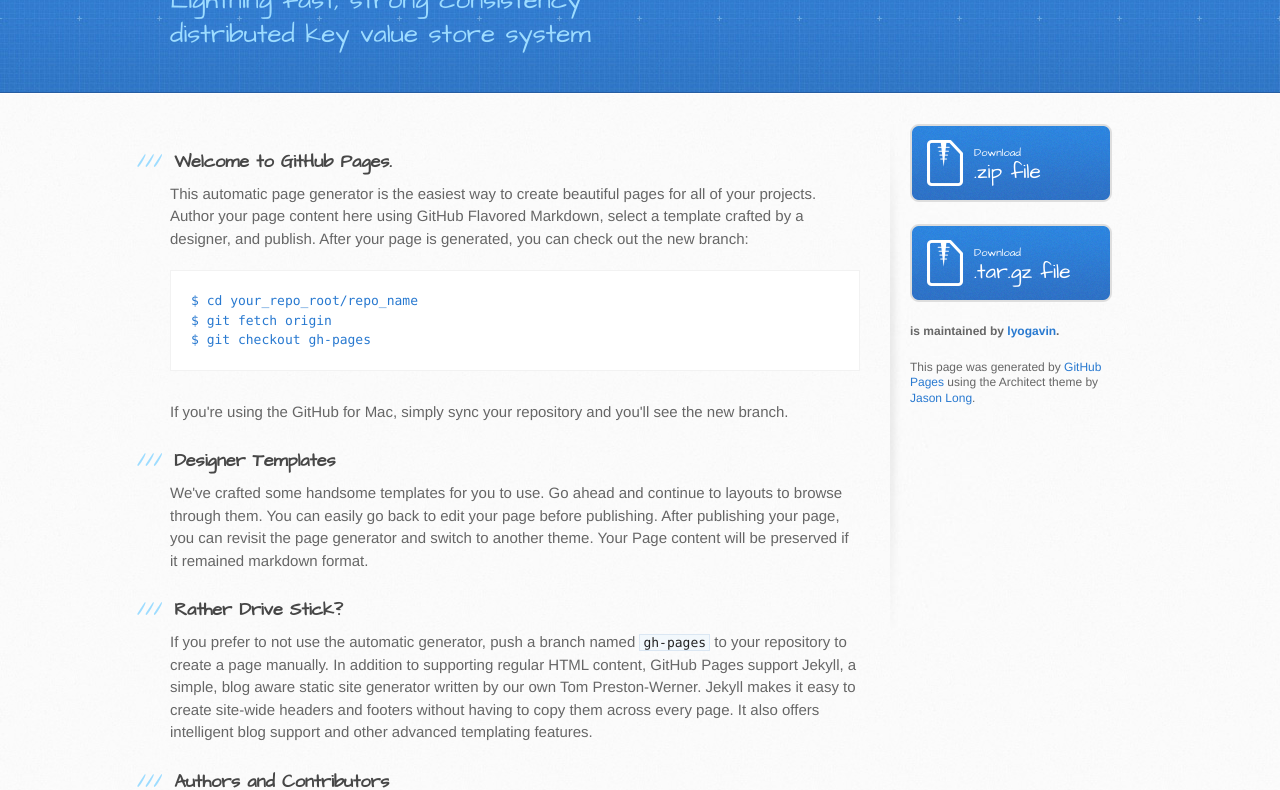
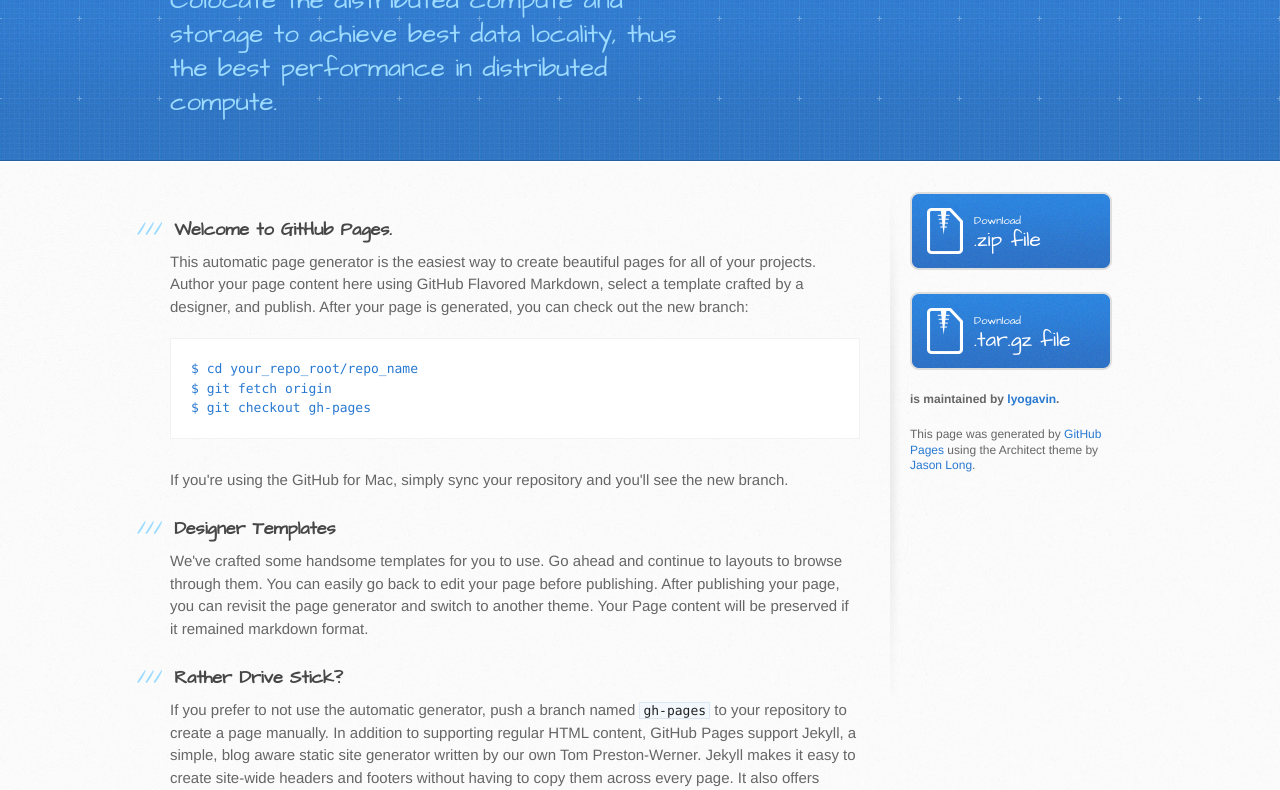
Before and after one commit to lyogavin/Pistachio, a plain HTML site: page index.html in a window 1280 px wide. Shown: the part 142-932 px from the top of the page. Drawn offline with Linux system fonts and the light colour scheme.

Commit message:
Update index.html

```diff
--- a/index.html
+++ b/index.html
@@ -20,7 +20,7 @@
     <header>
       <div class="inner">
         <h1>Pistachio</h1>
-        <h2>Lightning fast, strong consistency distributed key value store system</h2>
+        <h2>Colocate the distributed compute and storage to achieve best data locality, thus the best performance in distributed compute.</h2>
         <a href="https://github.com/lyogavin/Pistachio" class="button"><small>View project on</small> GitHub</a>
       </div>
     </header>
```
